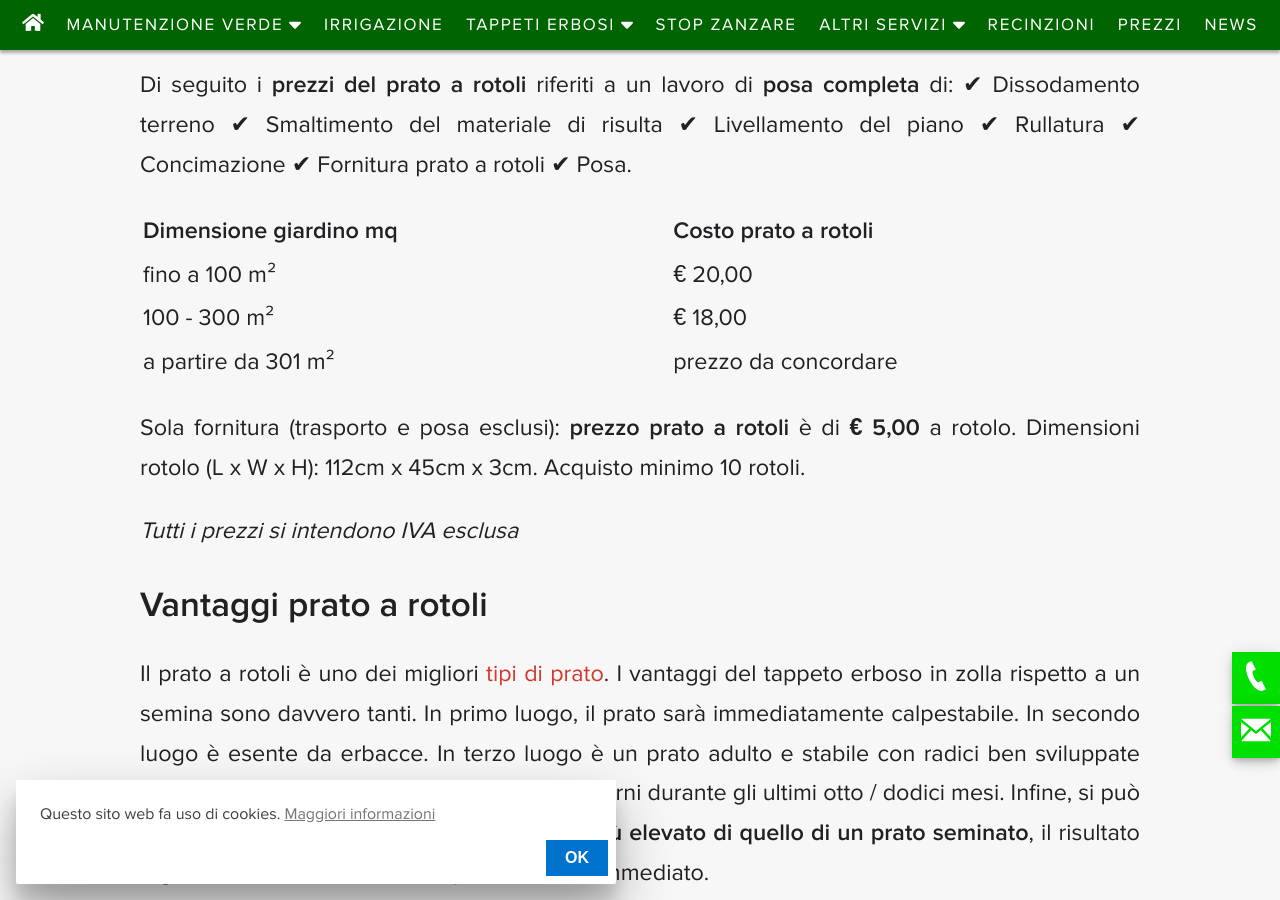
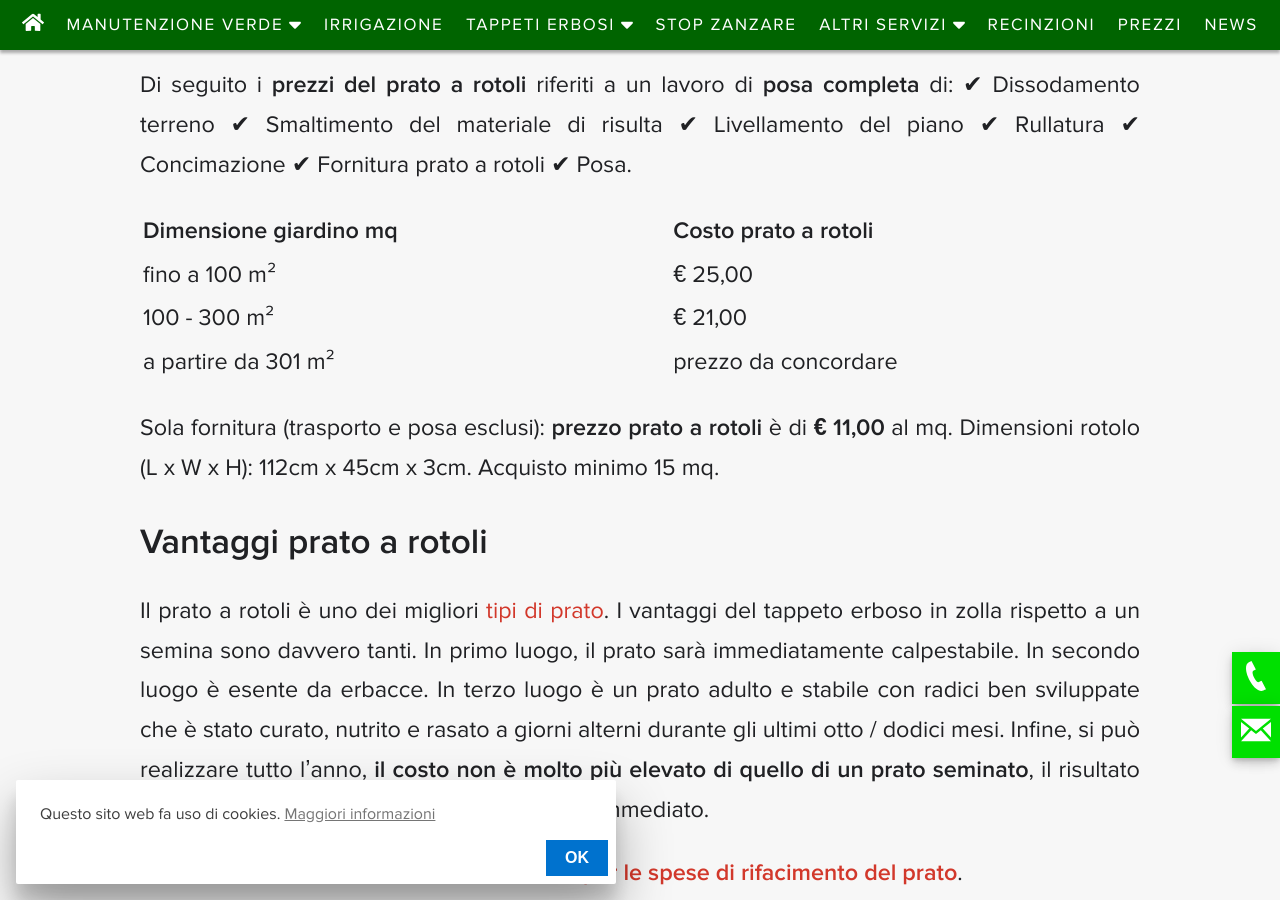
Before and after one commit to enricocaputo/enricocaputo.github.io, a Jekyll site: the page built from my_collections/_prodotti/prato-a-rotoli.md, in a window 1280 px wide and 900 px high, scrolled down 1334 px. Built offline with Jekyll 4.4.1, drawn with Linux system fonts in a browser that asks for light colours.

Commit message:
prezzi prato rotoli

```diff
--- a/my_collections/_prodotti/prato-a-rotoli.md
+++ b/my_collections/_prodotti/prato-a-rotoli.md
@@ -37,14 +37,14 @@ Di seguito i **prezzi del prato a rotoli** riferiti a un lavoro di **posa comple
 
 | Dimensione giardino mq   | Costo prato a rotoli |
 | -----------------------  | -------------------- |
-| fino a 100 m²            | € 20,00              |
-| 100 - 300 m²             | € 18,00              |
+| fino a 100 m²            | € 25,00              |
+| 100 - 300 m²             | € 21,00              |
 | a partire da 301 m²      | prezzo da concordare |
 
-Sola fornitura (trasporto e posa esclusi): **prezzo prato a rotoli** è di **€ 5,00** a rotolo.
-Dimensioni rotolo (L x W x H): 112cm x 45cm x 3cm. Acquisto minimo 10 rotoli.
+Sola fornitura (trasporto e posa esclusi): **prezzo prato a rotoli** è di **€ 11,00** al mq.
+Dimensioni rotolo (L x W x H): 112cm x 45cm x 3cm. Acquisto minimo 15 mq.
 
-*Tutti i prezzi si intendono IVA esclusa*
+
 
 <script type="application/ld+json">
     {
```
